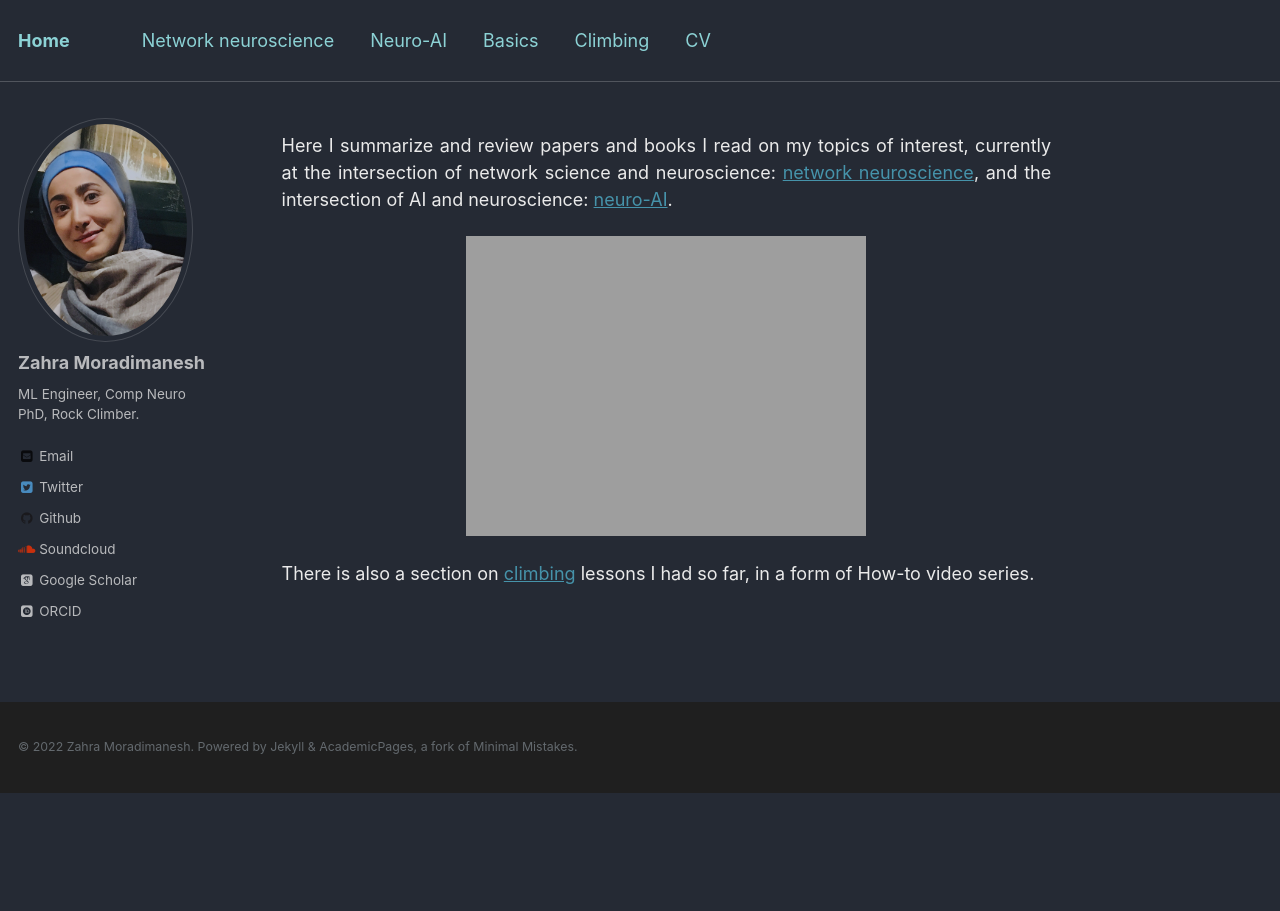
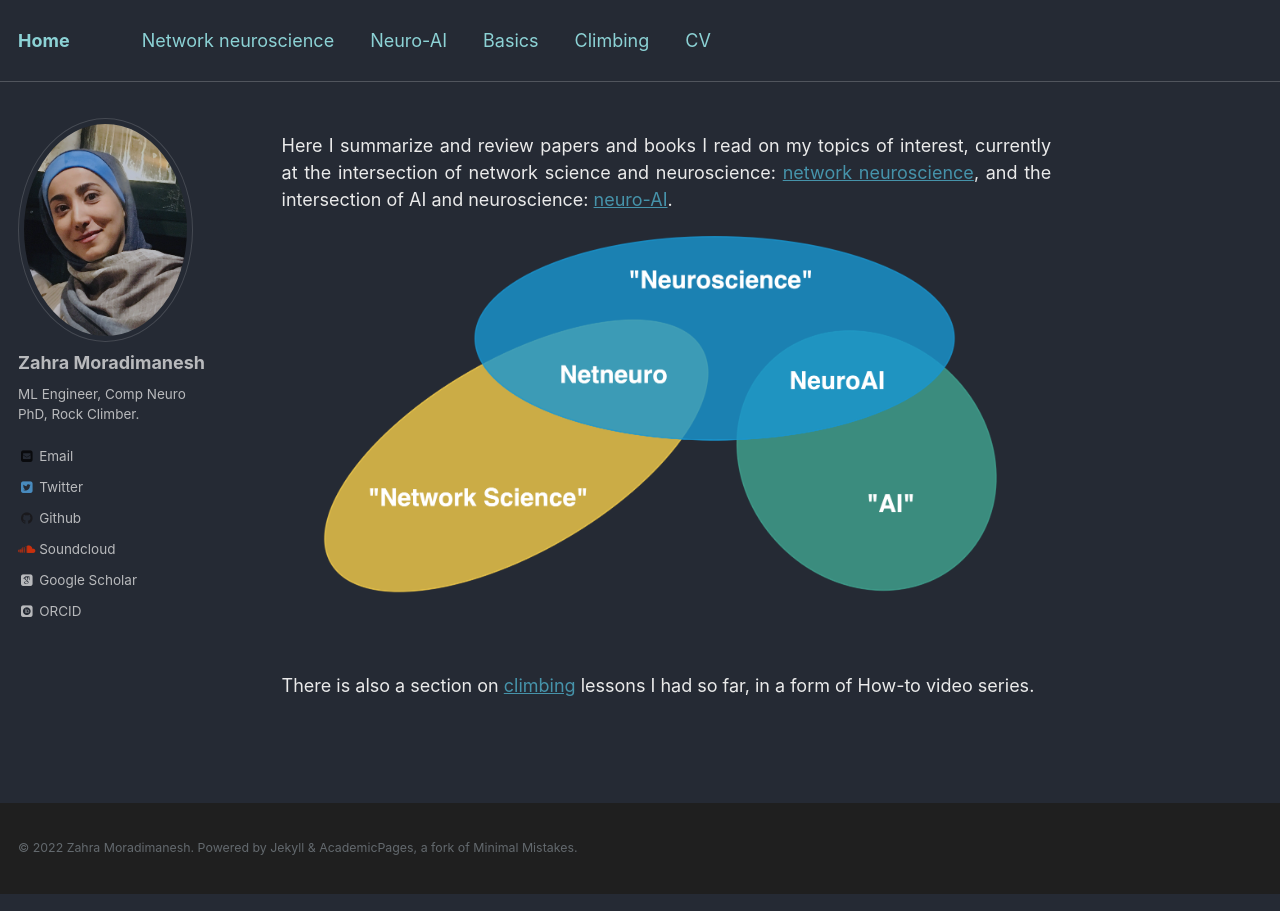
Before and after one commit to zahramor/zahramor.github.io, a Jekyll site: the page built from _pages/about.md, in a window 1280 px wide. Built offline with Jekyll 4.4.1, drawn with Linux system fonts in a browser that asks for light colours; some web fonts are replaced.

Commit message:
Update about.md

```diff
--- a/_pages/about.md
+++ b/_pages/about.md
@@ -8,5 +8,5 @@ redirect_from:
   - /about.html
 ---
 <p align="justify"> Here I summarize and review papers and books I read on my topics of interest, currently at the intersection of network science and neuroscience: <a href="https://zahramor.github.io/netneuro/">network neuroscience</a>, and the intersection of AI and neuroscience: <a href="https://zahramor.github.io/neuroai/">neuro-AI</a>.</p>
-<p align="center"><img align="center" src="https://zahramor.github.io/images/intersection.png"></p>
+<p align="center"><img align="center" src="https://zahramor.github.io/images/intersections.png"></p>
 <p align="justify">There is also a section on <a href="https://zahramor.github.io/climbing/">climbing</a> lessons I had so  far, in a form of How-to video series.</p>
```
